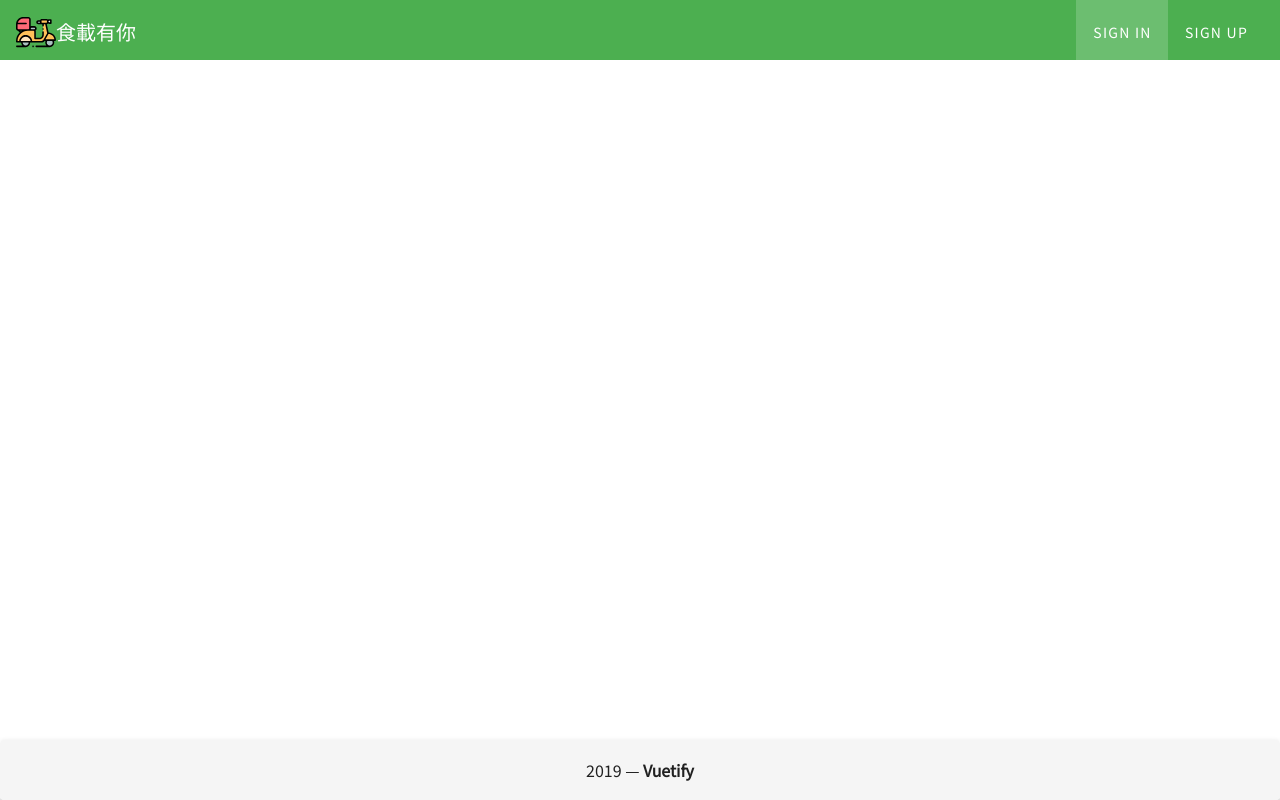
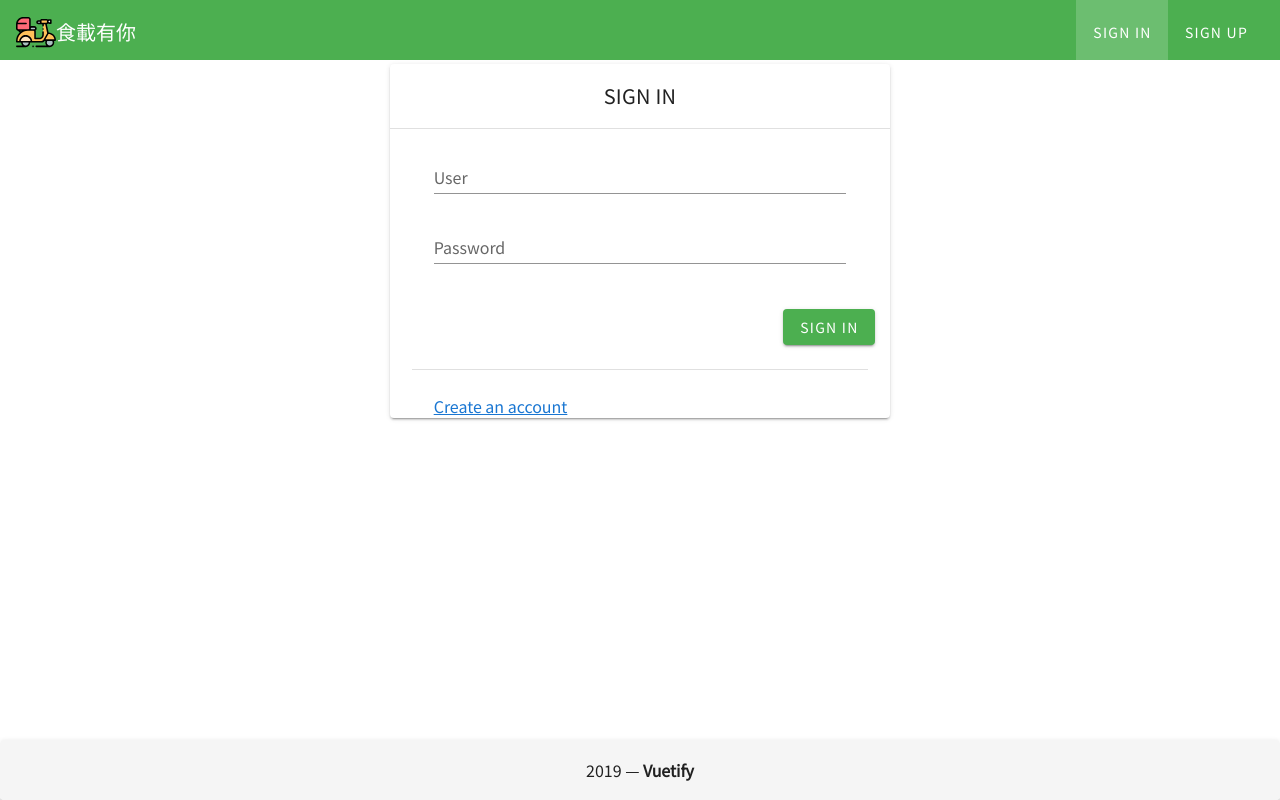
Before and after one commit to kingdom84521/FoodDelivery_FRONTEND, a Vue app in the folder client/: page /signin in a window 1280 px wide. Built offline with nearby package versions, Linux system fonts and the light colour scheme.

Commit message:
Create sign in page

```diff
--- a/client/src/router.js
+++ b/client/src/router.js
@@ -12,5 +12,10 @@ export default new Router({
       name: 'home',
       component: () => import('./views/Home.vue')
     },
+    {
+      path: '/signin',
+      name: 'signin',
+      component: () => import('./views/SignIn.vue')
+    },
   ]
 })
--- /dev/null
+++ b/client/src/views/SignIn.vue
@@ -0,0 +1,82 @@
+<template>
+  <v-container fluid>
+    <v-row
+      justify="center"
+    >
+      <v-card
+        width="500"
+        class="justify-center"
+      >
+        <v-card-title class="justify-center">SIGN IN</v-card-title>
+        <v-divider />
+        <v-row
+          class="justify-center"
+        >
+          <v-col
+            cols="10"
+          >
+            <v-form
+              class="mt-5"
+            >
+              <v-text-field
+                v-model="username"
+                label="User"
+                placeholder="Place input user name or email"
+                required
+              />
+              <v-text-field
+                v-model="password"
+                type="password"
+                label="Password"
+                placeholder="Please input password"
+                required
+              />
+            </v-form>
+          </v-col>
+        </v-row>
+        <v-row
+          class="justify-end"
+        >
+          <v-col sm="3" cols="5">
+            <v-btn color="success" @click="signin">Sign In</v-btn>
+          </v-col>
+        </v-row>
+        <v-row
+          class="justify-center"
+        >
+          <v-col cols="11">
+            <v-divider />
+          </v-col>
+        </v-row>
+        <v-row
+          class="justify-center"
+        >
+          <v-col cols="10">
+            <router-link to="/signup">Create an account</router-link>
+          </v-col>
+        </v-row>
+      </v-card>
+    </v-row>
+  </v-container>
+</template>
+
+<script>
+  export default {
+    name: 'signin',
+    data:() => ({
+     username: '',
+     password: '',
+   }),
+   props: {
+     user: {
+       type: Object,
+       default: null,
+       required: false
+     },
+   },
+   methods: {
+     signin: () => {
+     }
+   }
+  }
+</script>
```
